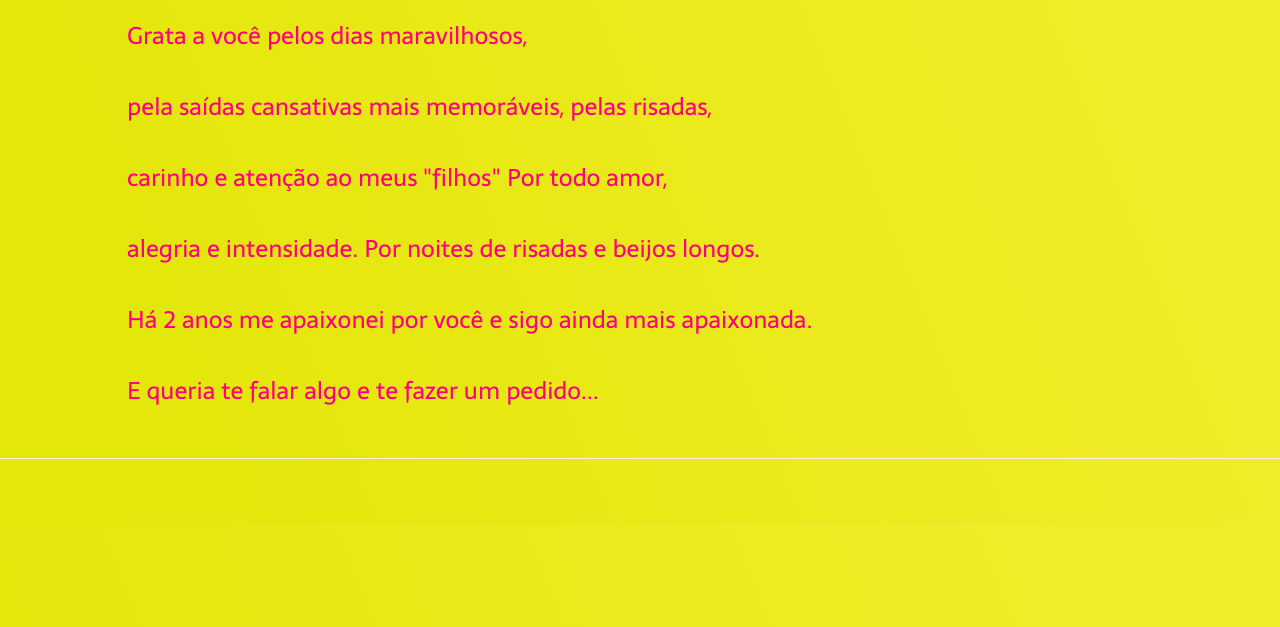
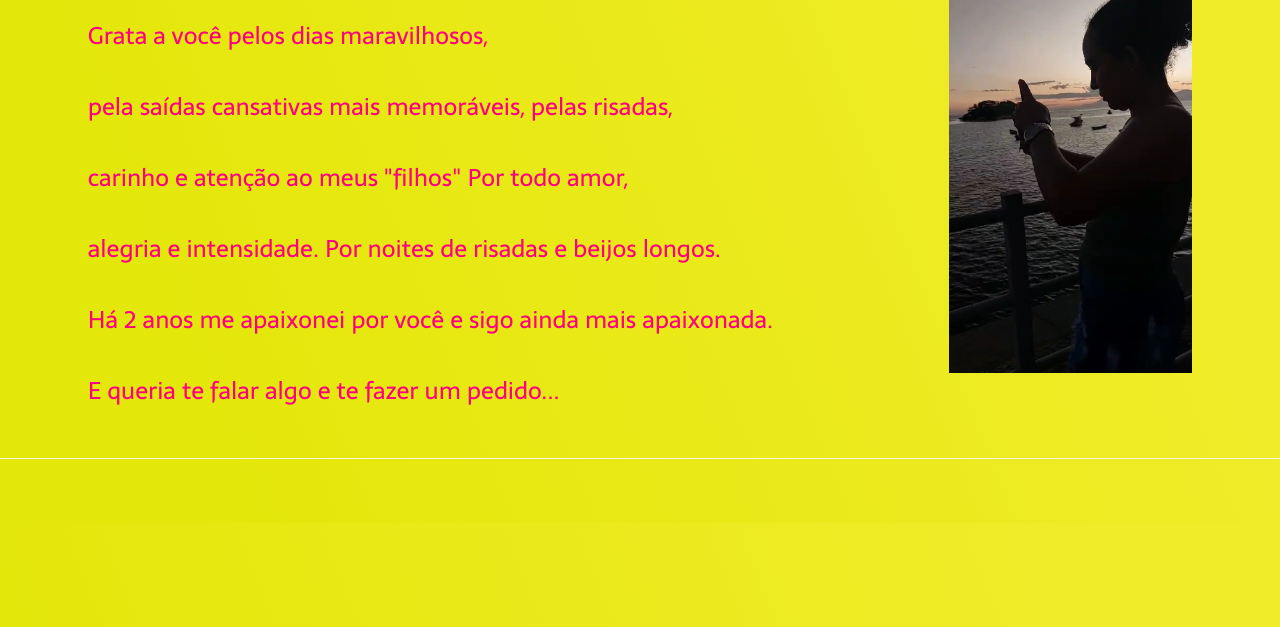
Before and after one commit to JanainaFeitosaDEV/fanny, a plain HTML site: page pag3.html in a window 1280 px wide. Shown: the part 173-800 px from the top of the page. Drawn offline with Linux system fonts and the light colour scheme.

Commit message:
Update pag3.html

```diff
--- a/pag3.html
+++ b/pag3.html
@@ -41,7 +41,7 @@
 
     </div>
 
-    <img class="conteudo-principal-imagem" src="./src/imagens/love4.png" alt="Mensagem">
+    <img class="conteudo-principal-imagem" src="./love4.png" alt="Mensagem">
 
 
 
```
